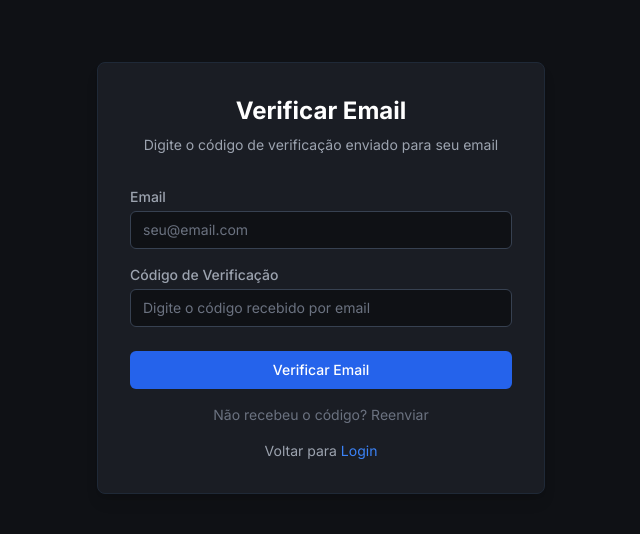
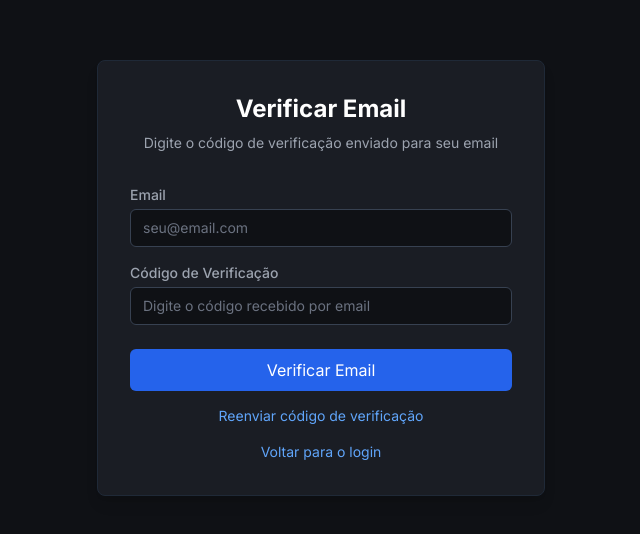
Before and after one commit to navibotlab/navibot, a Next.js app: page /verificar-email in a window 1280 px wide. Shown: the part 122-656 px from the top of the page, without its empty margins (319-959 px from the left). Built offline with nearby package versions, Linux system fonts and the light colour scheme.

Commit message:
Commit do Login 05

```diff
--- a/src/app/recuperar-senha/page.tsx
+++ b/src/app/recuperar-senha/page.tsx
@@ -1,7 +1,7 @@
 'use client'
 
-import { useState, useEffect } from 'react'
-import { useRouter, useSearchParams } from 'next/navigation'
+import { useState, useEffect, Suspense } from 'react'
+import { useRouter } from 'next/navigation'
 import Link from 'next/link'
 
 interface ValidationErrors {
@@ -9,7 +9,61 @@ interface ValidationErrors {
   confirmPassword?: string;
 }
 
+// Componente principal sem nenhum uso de hooks de roteamento
 export default function RecuperarSenha() {
+  return (
+    <Suspense fallback={
+      <div className="min-h-screen flex items-center justify-center bg-[#0F1115]">
+        <div className="w-8 h-8 border-4 border-blue-500 border-t-transparent rounded-full animate-spin"></div>
+        <span className="ml-2 text-white">Carregando...</span>
+      </div>
+    }>
+      <RecuperarSenhaForm />
+    </Suspense>
+  )
+}
+
+// Este componente é carregado com Suspense e é onde usamos useSearchParams
+function RecuperarSenhaForm() {
+  // Este componente importa useSearchParams somente quando realmente necessário
+  // Isso ajuda a evitar os problemas de CSR bailout
+  const { useSearchParams } = require('next/navigation')
+  const searchParams = useSearchParams()
+  const token = searchParams ? searchParams.get('token') : null
+
+  // Se não tivermos token, apenas mostramos uma mensagem e um link para voltar
+  if (!token) {
+    return (
+      <div className="min-h-screen flex items-center justify-center bg-[#0F1115]">
+        <div className="max-w-md w-full space-y-8 p-8 bg-[#1A1D24] rounded-lg shadow-lg border border-gray-800">
+          <div>
+            <h1 className="text-2xl font-bold text-white text-center">
+              Token Inválido
+            </h1>
+            <p className="mt-2 text-center text-sm text-gray-400">
+              O link de recuperação de senha é inválido ou expirou.
+            </p>
+          </div>
+
+          <div className="text-center mt-4">
+            <Link
+              href="/esqueci-senha"
+              className="px-4 py-2 bg-blue-600 hover:bg-blue-700 text-white rounded-md inline-block"
+            >
+              Solicitar novo link
+            </Link>
+          </div>
+        </div>
+      </div>
+    )
+  }
+
+  // Se temos token, mostrar o formulário de redefinição
+  return <RecuperarSenhaContent token={token} />
+}
+
+// Componente com a lógica do formulário - não usa useSearchParams diretamente
+function RecuperarSenhaContent({ token }: { token: string }) {
   const [password, setPassword] = useState('')
   const [confirmPassword, setConfirmPassword] = useState('')
   const [isLoading, setIsLoading] = useState(false)
@@ -17,14 +71,6 @@ export default function RecuperarSenha() {
   const [success, setSuccess] = useState(false)
   const [validationErrors, setValidationErrors] = useState<ValidationErrors>({})
   const router = useRouter()
-  const searchParams = useSearchParams()
-  const token = searchParams ? searchParams.get('token') : null
-
-  useEffect(() => {
-    if (!token) {
-      router.push('/login')
-    }
-  }, [token, router])
 
   // Validação em tempo real
   useEffect(() => {
@@ -75,10 +121,6 @@ export default function RecuperarSenha() {
     } finally {
       setIsLoading(false)
     }
-  }
-
-  if (!token) {
-    return null
   }
 
   return (
--- a/src/app/verificar-email/page.tsx
+++ b/src/app/verificar-email/page.tsx
@@ -25,104 +25,6 @@ export default function VerificarEmail() {
   )
 }
 
-// Componentes personalizados para substituir o framer-motion
-// Componente FadeIn
-const FadeIn = ({ children, className = "", delay = 0 }: {
-  children: React.ReactNode;
-  className?: string;
-  delay?: number;
-}) => {
-  const [isVisible, setIsVisible] = useState(false);
-
-  useEffect(() => {
-    const timer = setTimeout(() => setIsVisible(true), delay);
-    return () => clearTimeout(timer);
-  }, [delay]);
-
-  return (
-    <div
-      className={`transition-opacity duration-500 ease-in-out ${isVisible ? 'opacity-100' : 'opacity-0'} ${className}`}
-    >
-      {children}
-    </div>
-  );
-};
-
-// Componente SlideUp
-const SlideUp = ({ children, className = "", delay = 0 }: {
-  children: React.ReactNode;
-  className?: string;
-  delay?: number;
-}) => {
-  const [isVisible, setIsVisible] = useState(false);
-
-  useEffect(() => {
-    const timer = setTimeout(() => setIsVisible(true), delay);
-    return () => clearTimeout(timer);
-  }, [delay]);
-
-  return (
-    <div
-      className={`transition-all duration-500 ease-in-out ${isVisible ? 'translate-y-0 opacity-100' : 'translate-y-4 opacity-0'} ${className}`}
-      style={{ transitionDelay: `${delay}ms` }}
-    >
-      {children}
-    </div>
-  );
-};
-
-// Componente SlideDown
-const SlideDown = ({ children, className = "", delay = 0 }: {
-  children: React.ReactNode;
-  className?: string;
-  delay?: number;
-}) => {
-  const [isVisible, setIsVisible] = useState(false);
-
-  useEffect(() => {
-    const timer = setTimeout(() => setIsVisible(true), delay);
-    return () => clearTimeout(timer);
-  }, [delay]);
-
-  return (
-    <div
-      className={`transition-all duration-500 ease-in-out ${isVisible ? 'translate-y-0 opacity-100' : '-translate-y-4 opacity-0'} ${className}`}
-      style={{ transitionDelay: `${delay}ms` }}
-    >
-      {children}
-    </div>
-  );
-};
-
-// Componente AnimatedButton
-const AnimatedButton = ({
-  children,
-  className = "",
-  disabled = false,
-  type = "button",
-  onClick,
-  ...props
-}: {
-  children: React.ReactNode;
-  className?: string;
-  disabled?: boolean;
-  type?: "button" | "submit" | "reset";
-  onClick?: () => void;
-  [key: string]: any;
-}) => {
-  return (
-    <button
-      type={type}
-      className={`transition-transform duration-150 hover:scale-[1.01] active:scale-[0.99] ${className}`}
-      disabled={disabled}
-      onClick={onClick}
-      {...props}
-    >
-      {children}
-    </button>
-  );
-};
-
 // Componente principal agora recebe searchParams como props
 const VerificarEmailContent = ({ searchParams }: { searchParams: ReturnType<typeof useSearchParams> }) => {
   const [token, setToken] = useState('')
@@ -134,13 +36,13 @@ const VerificarEmailContent = ({ searchParams }: { searchParams: ReturnType<type
 
   useEffect(() => {
     // Obter o email da URL se estiver presente
-    const emailFromUrl = searchParams.get('email')
+    const emailFromUrl = searchParams ? searchParams.get('email') : null
     if (emailFromUrl) {
       setEmail(emailFromUrl)
     }
   }, [searchParams])
 
-  const handleSubmit = async (e: React.FormEvent) => {
+  const handleSubmit = async (e: React.FormEvent<HTMLFormElement>) => {
     e.preventDefault()
     setError('')
     setIsLoading(true)
@@ -216,27 +118,24 @@ const VerificarEmailContent = ({ searchParams }: { searchParams: ReturnType<type
   }
 
   return (
-    <FadeIn className="min-h-screen flex items-center justify-center bg-[#0F1115]">
-      <SlideUp
-        className="max-w-md w-full space-y-8 p-8 bg-[#1A1D24] rounded-lg shadow-lg border border-gray-800"
-        delay={200}
-      >
+    <div className="min-h-screen flex items-center justify-center bg-[#0F1115]">
+      <div className="max-w-md w-full space-y-8 p-8 bg-[#1A1D24] rounded-lg shadow-lg border border-gray-800">
         <div>
-          <SlideDown className="text-2xl font-bold text-white text-center">
+          <h2 className="text-2xl font-bold text-white text-center">
             Verificar Email
-          </SlideDown>
+          </h2>
           <p className="mt-2 text-center text-sm text-gray-400">
             Digite o código de verificação enviado para seu email
           </p>
         </div>
 
         {isSuccess ? (
-          <FadeIn
-            className="text-green-500 bg-green-900/20 p-4 rounded-md border border-green-800 text-center"
-          >
-            <p className="font-medium">Email verificado com sucesso!</p>
-            <p className="text-sm mt-1">Você será redirecionado para a página de login.</p>
-          </FadeIn>
+          <div className="bg-green-900/20 border border-green-900/50 rounded-md p-4">
+            <p className="text-green-500 text-center font-medium">Email verificado com sucesso!</p>
+            <p className="text-green-400 text-sm text-center mt-2">
+              Você será redirecionado para a página de login em instantes.
+            </p>
+          </div>
         ) : (
           <form className="mt-8 space-y-6" onSubmit={handleSubmit}>
             <div className="space-y-4">
@@ -250,11 +149,11 @@ const VerificarEmailContent = ({ searchParams }: { searchParams: ReturnType<type
                   type="email"
                   autoComplete="email"
                   required
+                  value={email}
+                  onChange={(e) => setEmail(e.target.value)}
                   className="appearance-none relative block w-full px-3 py-2 border border-gray-700 rounded-md placeholder-gray-500 text-white bg-[#0F1115] focus:outline-none focus:ring-1 focus:ring-blue-500 focus:border-blue-500 sm:text-sm transition-colors"
                   placeholder="seu@email.com"
-                  value={email}
-                  onChange={(e) => setEmail(e.target.value)}
-                  disabled={isLoading || !!searchParams.get('email')}
+                  disabled={isLoading}
                 />
               </div>
 
@@ -266,62 +165,61 @@ const VerificarEmailContent = ({ searchParams }: { searchParams: ReturnType<type
                   id="token"
                   name="token"
                   type="text"
-                  required
+                  value={token}
+                  onChange={(e) => setToken(e.target.value)}
                   className="appearance-none relative block w-full px-3 py-2 border border-gray-700 rounded-md placeholder-gray-500 text-white bg-[#0F1115] focus:outline-none focus:ring-1 focus:ring-blue-500 focus:border-blue-500 sm:text-sm transition-colors"
                   placeholder="Digite o código recebido por email"
-                  value={token}
-                  onChange={(e) => setToken(e.target.value)}
                   disabled={isLoading}
+                  required
                 />
               </div>
             </div>
 
             {error && (
-              <FadeIn
-                className="text-red-500 text-sm text-center bg-red-900/20 p-2 rounded-md border border-red-900/50"
-              >
+              <div className="text-red-500 text-sm text-center bg-red-900/20 p-2 rounded-md border border-red-900/50">
                 {error}
-              </FadeIn>
+              </div>
             )}
 
-            <div className="flex flex-col space-y-4">
-              <AnimatedButton
+            <div className="flex flex-col space-y-3">
+              <button
                 type="submit"
                 disabled={isLoading}
-                className={`relative w-full flex justify-center py-2 px-4 border border-transparent text-sm font-medium rounded-md text-white ${
-                  isLoading ? 'bg-blue-600/70 cursor-not-allowed' : 'bg-blue-600 hover:bg-blue-700'
-                } focus:outline-none focus:ring-2 focus:ring-offset-2 focus:ring-blue-500 transition-all duration-200`}
+                className="group relative w-full flex justify-center py-2 px-4 border border-transparent rounded-md text-white bg-blue-600 hover:bg-blue-700 focus:outline-none focus:ring-2 focus:ring-offset-2 focus:ring-blue-500 disabled:opacity-50 disabled:cursor-not-allowed"
               >
                 {isLoading ? (
-                  <div className="w-5 h-5 border-2 border-white border-t-transparent rounded-full animate-spin" />
+                  <span className="flex items-center">
+                    <svg className="animate-spin -ml-1 mr-3 h-5 w-5 text-white" xmlns="http://www.w3.org/2000/svg" fill="none" viewBox="0 0 24 24">
+                      <circle className="opacity-25" cx="12" cy="12" r="10" stroke="currentColor" strokeWidth="4"></circle>
+                      <path className="opacity-75" fill="currentColor" d="M4 12a8 8 0 018-8V0C5.373 0 0 5.373 0 12h4zm2 5.291A7.962 7.962 0 014 12H0c0 3.042 1.135 5.824 3 7.938l3-2.647z"></path>
+                    </svg>
+                    Processando...
+                  </span>
                 ) : (
                   'Verificar Email'
                 )}
-              </AnimatedButton>
+              </button>
 
-              <div className="text-center text-sm">
+              <div className="text-center">
                 <button
                   type="button"
                   onClick={handleResendVerification}
-                  disabled={isLoading || !email}
-                  className="text-blue-500 hover:text-blue-400 transition-colors disabled:text-gray-500 disabled:cursor-not-allowed"
+                  className="text-sm text-blue-400 hover:text-blue-300"
+                  disabled={isLoading}
                 >
-                  Não recebeu o código? Reenviar
+                  Reenviar código de verificação
                 </button>
               </div>
 
-              <div className="text-center">
-                <p className="text-sm text-gray-400">
-                  Voltar para{' '}
-                  <Link href="/login" className="text-blue-500 hover:text-blue-400 transition-colors">
-                    Login
-                  </Link>
-                </p>
+              <div className="text-center mt-4">
+                <Link href="/login" className="text-sm text-blue-400 hover:text-blue-300">
+                  Voltar para o login
+                </Link>
               </div>
             </div>
           </form>
         )}
-      </SlideUp>
-    </FadeIn>
-  );
-};
+      </div>
+    </div>
+  )
+}
```
Also changed, not shown: src/app/criar-conta/page.tsx (+23 -2 lines), src/app/esqueci-senha/page.tsx (+16 -1 lines), src/app/login/page.tsx (+17 -2 lines).
